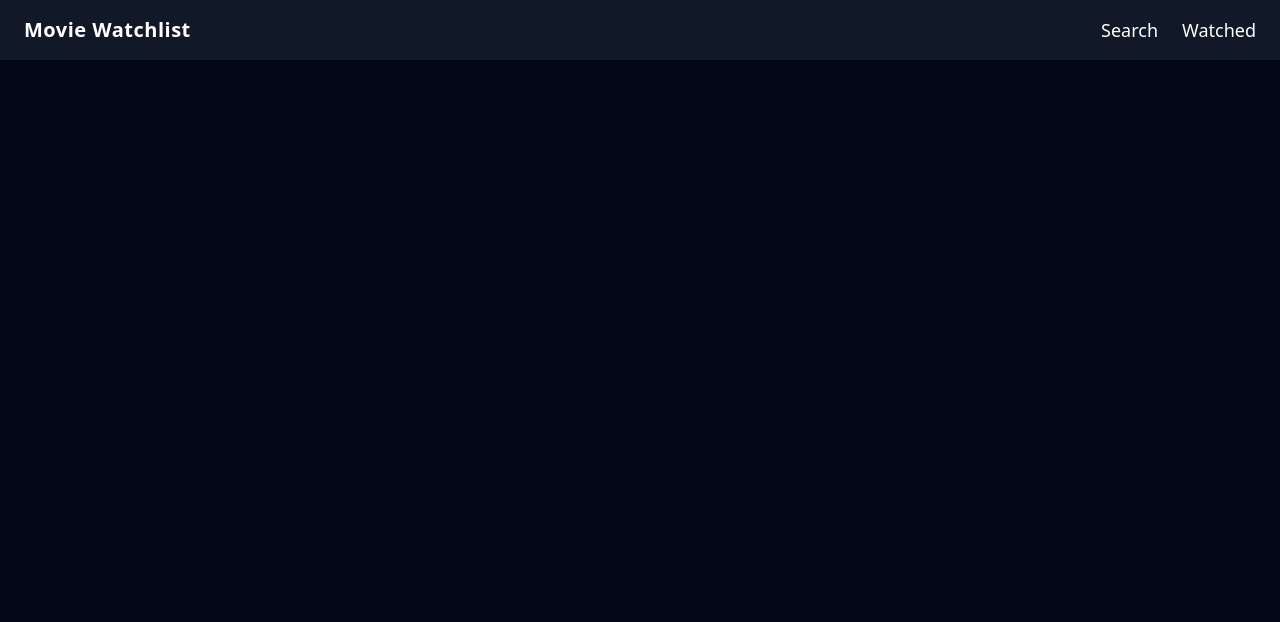
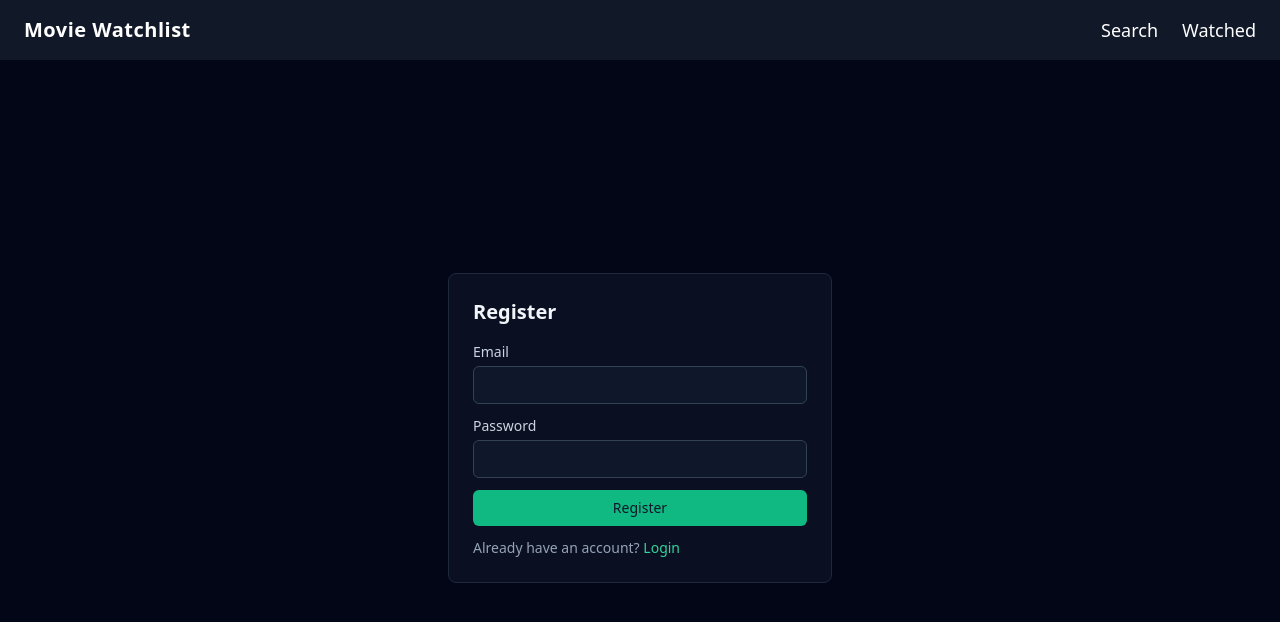
Before and after one commit to wilsq/movie-watchlist-app, a React app in the folder frontend/: page /register in a window 1280 px wide. Shown: the top 622 px of the page. Built offline with nearby package versions, Linux system fonts and the light colour scheme; the HTML template or start-up script is replaced by a standard one.

Commit message:
RegisterPage ready

```diff
--- a/frontend/src/App.jsx
+++ b/frontend/src/App.jsx
@@ -5,6 +5,7 @@ import Navbar from "./components/Navbar";
 import { ToastProvider } from "./components/ToastContext";
 import Toast from "./components/Toast";
 import LoginPage from "./pages/LoginPage";
+import RegisterPage from "./pages/RegisterPage";
 
 function App() {
   return (
@@ -15,6 +16,7 @@ function App() {
           <Toast />
           <Routes>
             <Route path="/login" element={<LoginPage />} />
+            <Route path="/register" element={<RegisterPage />} />
 
             <Route path="/" element={<SearchPage />} />
             <Route path="/watched" element={<WatchedPage />} />
--- a/frontend/src/pages/RegisterPage.jsx
+++ b/frontend/src/pages/RegisterPage.jsx
@@ -1,5 +1,6 @@
 import { useState } from "react";
 import { useNavigate } from "react-router-dom";
+import { Link } from "react-router-dom";
 
 function RegisterPage() {
   const [email, setEmail] = useState("");
@@ -24,10 +25,66 @@ function RegisterPage() {
       });
 
       const data = await res.json();
+
+      if (!res.ok) {
+        throw new Error(data.error || "Registration failed");
+      }
+
+      navigate("/login");
     } catch (err) {
       setError(err.message);
     } finally {
       setLoading(false);
     }
   };
+
+  return (
+    <main className="min-h-[calc(100vh-4rem)] flex items-center justify-center px-4">
+      <form
+        onSubmit={handlesubmit}
+        className="w-full max-w-sm rounded-lg border border-slate-800 bg-slate-900/60 p-6"
+      >
+        <h1 className="mb-4 text-xl font-semibold text-slate-100">Register</h1>
+
+        {error && (
+          <div className="mb-3 rounded-md border border-red-500 bg-red-950/40 px-3 py-2 text-sm text-red-200">
+            {error}
+          </div>
+        )}
+
+        <label className="block text-sm text-slate-300 mb-1">Email</label>
+        <input
+          type="email"
+          value={email}
+          onChange={(e) => setEmail(e.target.value)}
+          className="mb-3 w-full rounded-md border border-slate-700 bg-slate-900 px-3 py-2 text-sm text-slate-100"
+        ></input>
+
+        <label className="block text-sm text-slate-300 mb-1">Password</label>
+        <input
+          type="password"
+          value={password}
+          onChange={(e) => setPassword(e.target.value)}
+          className="mb-3 w-full rounded-md border border-slate-700 bg-slate-900 px-3 py-2 text-sm text-slate-100"
+        ></input>
+
+        <button
+          type="submit"
+          disabled={loading}
+          className="w-full rounded-md bg-emerald-500 px-4 py-2 text-sm font-medium text-slate-900 hover:bg-emerald-400 disabled:opacity-50"
+        >
+          {loading ? "Creating account..." : "Register"}
+        </button>
+
+        <p className="mt-3 text-sm text-slate-400">
+          Already have an account?{" "}
+          <Link className="text-emerald-400 hover:underline" to="/login">
+            Login
+          </Link>
+        </p>
+      </form>
+    </main>
+  );
 }
+
+export default RegisterPage;
```
